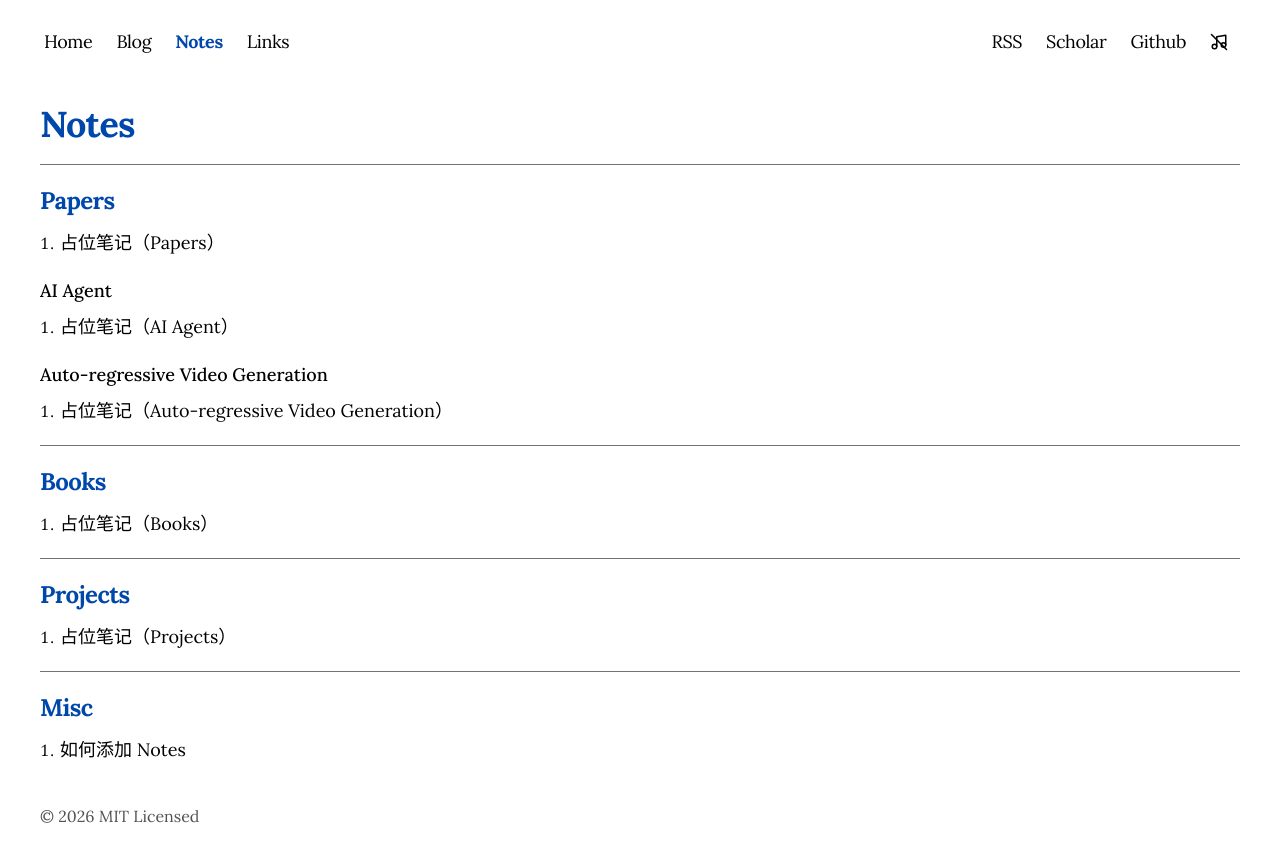
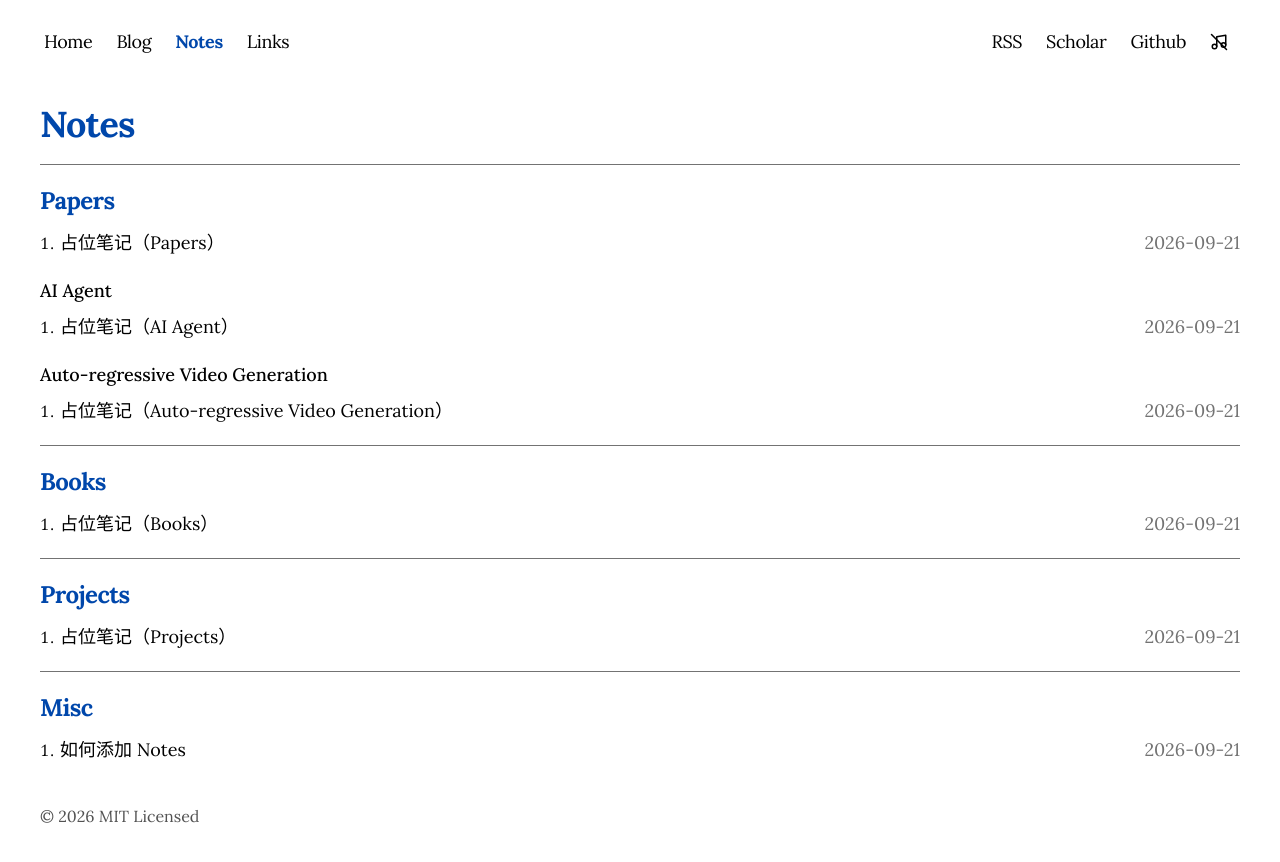
Before and after one commit to zeroffa233/zeroffa-homepage, a Next.js app: page /notes in a window 1280 px wide. Shown: the top 862 px of the page. Built offline with nearby package versions, Linux system fonts and the light colour scheme; a web font is replaced by a local one.

Commit message:
style: notes list dates back, right-aligned with title size

```diff
--- a/app/notes/page.tsx
+++ b/app/notes/page.tsx
@@ -1,4 +1,5 @@
 import Link from "next/link";
+import { formatDate } from "app/blog/utils";
 import { getNotesStructure, NoteListItem } from "app/notes/utils";
 
 function EntryList({ notes }: { notes: NoteListItem[] }) {
@@ -6,12 +7,19 @@ function EntryList({ notes }: { notes: NoteListItem[] }) {
         <ol className="list-decimal list-outside pl-5">
             {notes.map((note) => (
                 <li key={note.slug} className="mb-2">
+                    <div className="flex justify-between items-baseline">
                         <Link
                             href={`/notes/${note.slug}`}
                             className="text-lg transition-all hover:text-[#0047AB] dark:hover:text-blue-400"
                         >
                             {note.title}
                         </Link>
+                        {note.date && (
+                            <span className="text-lg text-neutral-500 dark:text-neutral-400">
+                                {formatDate(note.date)}
+                            </span>
+                        )}
+                    </div>
                 </li>
             ))}
         </ol>
```
Lines whose indentation alone changed are shown as unchanged.
